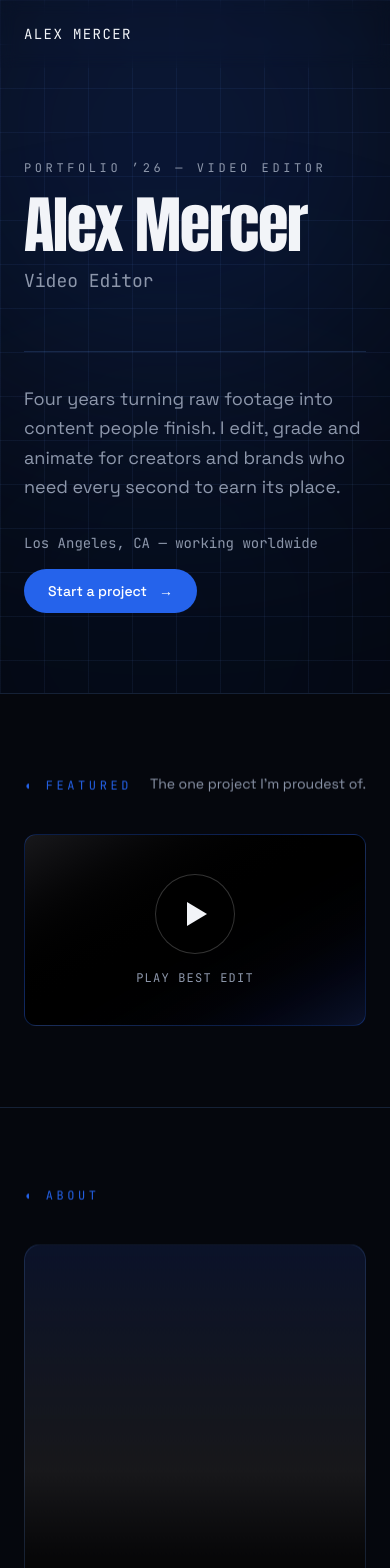
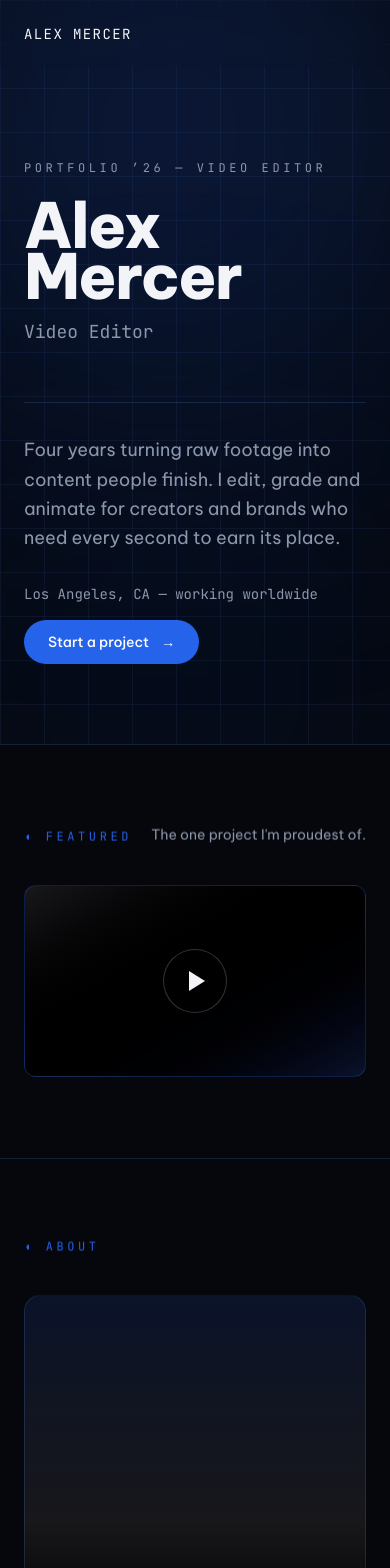
Before and after one commit to dtHvinh/khoa-portfolio2, a Next.js app: page / in a window 390 px wide. Shown: the top 1568 px of the page. Built offline with nearby package versions, Linux system fonts and the light colour scheme.

Commit message:
add motion graphic section

```diff
--- /dev/null
+++ b/app/components/SectionDivider.tsx
@@ -0,0 +1,23 @@
+import Reveal from "./Reveal";
+
+type SectionDividerProps = {
+  title: string;
+  subtitle: string;
+};
+
+/** Full-width section break: big headline over the grid/glow background, used between major page sections. */
+export default function SectionDivider({ title, subtitle }: SectionDividerProps) {
+  return (
+    <section className="relative overflow-hidden border-t border-line bg-grid px-6 py-24 text-center sm:px-10">
+      <div className="pointer-events-none absolute left-1/2 top-1/2 h-[400px] w-[600px] -translate-x-1/2 -translate-y-1/2 rounded-full bg-accent/15 blur-[140px]" />
+      <Reveal className="relative">
+        <h2 className="font-extrabold text-[13vw] leading-none tracking-tight sm:text-[7vw]">
+          {title}
+        </h2>
+        <p className="mt-3 font-mono text-sm uppercase tracking-[0.3em] text-muted">
+          {subtitle}
+        </p>
+      </Reveal>
+    </section>
+  );
+}
--- /dev/null
+++ b/app/components/VideoFrame.tsx
@@ -0,0 +1,31 @@
+type VideoFrameProps = {
+  title: string;
+  embedUrl?: string;
+};
+
+/** A 16:9 video frame — renders an embed if a URL is provided, otherwise a play affordance placeholder. */
+export default function VideoFrame({ title, embedUrl }: VideoFrameProps) {
+  return (
+    <div className="group relative aspect-video w-full overflow-hidden rounded-xl border border-accent/30 bg-gradient-to-br from-zinc-900 via-black to-blue-950/40">
+      {embedUrl ? (
+        <iframe
+          className="h-full w-full"
+          src={embedUrl}
+          title={title}
+          allow="accelerometer; autoplay; clipboard-write; encrypted-media; gyroscope; picture-in-picture"
+          allowFullScreen
+        />
+      ) : (
+        <button
+          type="button"
+          className="absolute inset-0 flex flex-col items-center justify-center gap-3 focus-visible:outline focus-visible:outline-2 focus-visible:outline-offset-2 focus-visible:outline-accent"
+          aria-label={`Play ${title}`}
+        >
+          <span className="flex h-16 w-16 items-center justify-center rounded-full border border-white/20 bg-black/40 backdrop-blur transition-transform duration-500 group-hover:scale-110">
+            <span className="ml-1 block h-0 w-0 border-y-[10px] border-l-[16px] border-y-transparent border-l-foreground" />
+          </span>
+        </button>
+      )}
+    </div>
+  );
+}
--- a/app/globals.css
+++ b/app/globals.css
@@ -16,7 +16,6 @@
   --color-accent: var(--accent);
   --font-sans: var(--font-display);
   --font-mono: var(--font-mono-label);
-  --font-impact: var(--font-anton);
 }
 
 html {
--- a/app/layout.tsx
+++ b/app/layout.tsx
@@ -1,23 +1,17 @@
 import type { Metadata } from "next";
-import { Space_Grotesk, JetBrains_Mono, Anton } from "next/font/google";
+import { Be_Vietnam_Pro, JetBrains_Mono } from "next/font/google";
 import "./globals.css";
 
-const display = Space_Grotesk({
+const display = Be_Vietnam_Pro({
   variable: "--font-display",
   subsets: ["latin"],
-  weight: ["400", "500", "700"],
+  weight: ["300", "400", "500", "600", "700", "800", "900"],
 });
 
 const mono = JetBrains_Mono({
   variable: "--font-mono-label",
   subsets: ["latin"],
   weight: ["400", "500"],
-});
-
-const impact = Anton({
-  variable: "--font-anton",
-  subsets: ["latin"],
-  weight: "400",
 });
 
 export const metadata: Metadata = {
@@ -34,7 +28,7 @@ export default function RootLayout({
   return (
     <html
       lang="en"
-      className={`${display.variable} ${mono.variable} ${impact.variable} h-full antialiased`}
+      className={`${display.variable} ${mono.variable} h-full antialiased`}
     >
       <body className="min-h-full bg-background text-foreground">
         {children}
--- a/app/page.tsx
+++ b/app/page.tsx
@@ -1,5 +1,6 @@
 import Reveal from "./components/Reveal";
-import BeforeAfter from "./components/BeforeAfter";
+import VideoFrame from "./components/VideoFrame";
+import SectionDivider from "./components/SectionDivider";
 
 /* ------------------------------------------------------------------ */
 /*  Content — edit everything here. Placeholder copy for now.          */
@@ -58,11 +59,50 @@ const EXPERIENCE = [
 
 const SOFTWARE = ["Pr", "Ae", "Ps", "Ai", "DR"];
 
-const PROJECTS = [
-  { channel: "Gameplay Central", category: "Gaming Highlights" },
-  { channel: "Tech Unboxed", category: "Tech Review" },
-  { channel: "Nova VT", category: "VTuber Clips" },
-  { channel: "Northlight Media", category: "Brand Campaign" },
+const VIDEO_PROJECTS = [
+  {
+    title: "Gameplay Central — Highlight Reel",
+    caption: "Channel: Gameplay Central · Gaming Highlights",
+    embedUrl: "", // e.g. "https://www.youtube.com/embed/VIDEO_ID"
+  },
+  {
+    title: "Tech Unboxed — Review Edit",
+    caption: "Channel: Tech Unboxed · Tech Review",
+    embedUrl: "",
+  },
+  {
+    title: "Nova VT — Clip Compilation",
+    caption: "Channel: Nova VT · VTuber Clips",
+    embedUrl: "",
+  },
+  {
+    title: "Northlight Media — Brand Spot",
+    caption: "Channel: Northlight Media · Brand Campaign",
+    embedUrl: "",
+  },
+];
+
+const MOTION_PROJECTS = [
+  {
+    title: "Kinetic Logo Reveal",
+    caption: "Motion Graphics · Logo Animation",
+    embedUrl: "",
+  },
+  {
+    title: "Lower Thirds Pack",
+    caption: "Motion Graphics · Broadcast Package",
+    embedUrl: "",
+  },
+  {
+    title: "Title Sequence",
+    caption: "Motion Graphics · Title Design",
+    embedUrl: "",
+  },
+  {
+    title: "Explainer Animation",
+    caption: "Motion Graphics · Explainer",
+    embedUrl: "",
+  },
 ];
 
 const SERVICES = [
@@ -116,6 +156,9 @@ export default function Home() {
             <a href="#work" className="transition-colors hover:text-accent">
               Work
             </a>
+            <a href="#motion-graphics" className="transition-colors hover:text-accent">
+              Motion
+            </a>
             <a href="#services" className="transition-colors hover:text-accent">
               Services
             </a>
@@ -137,7 +180,7 @@ export default function Home() {
           <p className="mb-6 font-mono text-xs tracking-[0.3em] text-muted uppercase">
             Portfolio ’26 — {EDITOR.role}
           </p>
-          <h1 className="font-impact text-[16vw] leading-[0.82] tracking-tight sm:text-[11vw]">
+          <h1 className="font-extrabold text-[16vw] leading-[0.82] tracking-tight sm:text-[11vw]">
             {EDITOR.name}
           </h1>
           <p className="mt-4 font-mono text-lg text-muted sm:text-xl">
@@ -173,30 +216,7 @@ export default function Home() {
             <p className="max-w-xs text-sm text-muted">{FEATURED.caption}</p>
           </Reveal>
           <Reveal>
-            <div className="group relative aspect-video w-full overflow-hidden rounded-xl border border-accent/30 bg-gradient-to-br from-zinc-900 via-black to-blue-950/40">
-              {FEATURED.embedUrl ? (
-                <iframe
-                  className="h-full w-full"
-                  src={FEATURED.embedUrl}
-                  title={FEATURED.title}
-                  allow="accelerometer; autoplay; clipboard-write; encrypted-media; gyroscope; picture-in-picture"
-                  allowFullScreen
-                />
-              ) : (
-                <button
-                  type="button"
-                  className="absolute inset-0 flex flex-col items-center justify-center gap-4 focus-visible:outline focus-visible:outline-2 focus-visible:outline-offset-2 focus-visible:outline-accent"
-                  aria-label={`Play ${FEATURED.title}`}
-                >
-                  <span className="flex h-20 w-20 items-center justify-center rounded-full border border-white/20 bg-black/40 backdrop-blur transition-transform duration-500 group-hover:scale-110">
-                    <span className="ml-1 block h-0 w-0 border-y-[12px] border-l-[20px] border-y-transparent border-l-foreground" />
-                  </span>
-                  <span className="font-mono text-xs tracking-widest text-muted uppercase">
-                    Play {FEATURED.title}
-                  </span>
-                </button>
-              )}
-            </div>
+            <VideoFrame title={FEATURED.title} embedUrl={FEATURED.embedUrl} />
           </Reveal>
         </div>
       </section>
@@ -212,16 +232,16 @@ export default function Home() {
           <div className="mt-10 grid gap-10 lg:grid-cols-[280px_1fr]">
             <Reveal>
               <div className="relative aspect-[3/4] overflow-hidden rounded-2xl border border-line bg-gradient-to-b from-blue-950/40 via-zinc-900 to-black">
-                <span className="absolute bottom-4 left-4 font-impact text-4xl text-white/10">
+                <span className="absolute bottom-4 left-4 font-extrabold text-4xl text-white/10">
                   {INITIALS}
                 </span>
               </div>
             </Reveal>
             <div className="grid gap-10 sm:grid-cols-2">
               <Reveal>
-                <h3 className="font-impact text-2xl tracking-tight">Bio</h3>
+                <h3 className="font-extrabold text-2xl tracking-tight">Bio</h3>
                 <p className="mt-4 leading-relaxed text-muted">{EDITOR.bio}</p>
-                <h3 className="mt-10 font-impact text-2xl tracking-tight">
+                <h3 className="mt-10 font-extrabold text-2xl tracking-tight">
                   Skills
                 </h3>
                 <ul className="mt-4 space-y-2">
@@ -234,7 +254,7 @@ export default function Home() {
                 </ul>
               </Reveal>
               <Reveal delay={100}>
-                <h3 className="font-impact text-2xl tracking-tight">
+                <h3 className="font-extrabold text-2xl tracking-tight">
                   Experience
                 </h3>
                 <div className="mt-4 space-y-6">
@@ -259,7 +279,7 @@ export default function Home() {
                     </div>
                   ))}
                 </div>
-                <h3 className="mt-10 font-impact text-2xl tracking-tight">
+                <h3 className="mt-10 font-extrabold text-2xl tracking-tight">
                   Software
                 </h3>
                 <div className="mt-4 flex flex-wrap gap-3">
@@ -278,38 +298,46 @@ export default function Home() {
         </div>
       </section>
 
-      {/* ---------- Work divider ---------- */}
-      <section className="relative overflow-hidden border-t border-line bg-grid px-6 py-24 text-center sm:px-10">
-        <div className="pointer-events-none absolute left-1/2 top-1/2 h-[400px] w-[600px] -translate-x-1/2 -translate-y-1/2 rounded-full bg-accent/15 blur-[140px]" />
-        <Reveal className="relative">
-          <h2 className="font-impact text-[13vw] leading-none tracking-tight sm:text-[7vw]">
-            Video Editing
-          </h2>
-          <p className="mt-3 font-mono text-sm uppercase tracking-[0.3em] text-muted">
-            Selected Work
-          </p>
-        </Reveal>
-      </section>
+      {/* ---------- Video Editing ---------- */}
+      <SectionDivider title="Video Editing" subtitle="Selected Work" />
 
-      {/* ---------- Selected Work ---------- */}
       <section id="work" className="px-6 py-20 sm:px-10 sm:py-28">
-        <div className="mx-auto max-w-7xl space-y-16">
+        <div className="mx-auto max-w-7xl">
           <Reveal>
-            <p className="max-w-xl text-sm text-muted">
+            <p className="mb-12 max-w-xl text-sm text-muted">
               Disclaimer: the projects shown below were edited by me
               exclusively to demonstrate my editing skills. All original
               material belongs to its respective creators.
             </p>
           </Reveal>
-          {PROJECTS.map((project, i) => (
-            <Reveal key={project.channel} delay={(i % 2) * 100}>
-              <BeforeAfter
-                index={i + 1}
-                channel={project.channel}
-                category={project.category}
-              />
-            </Reveal>
-          ))}
+          <div className="grid gap-10 sm:grid-cols-2">
+            {VIDEO_PROJECTS.map((project, i) => (
+              <Reveal key={project.title} delay={(i % 2) * 100}>
+                <VideoFrame title={project.title} embedUrl={project.embedUrl} />
+                <p className="mt-4 font-mono text-xs tracking-[0.15em] text-muted uppercase">
+                  {project.caption}
+                </p>
+              </Reveal>
+            ))}
+          </div>
+        </div>
+      </section>
+
+      {/* ---------- Motion Graphics ---------- */}
+      <SectionDivider title="Motion Graphics" subtitle="Selected Work" />
+
+      <section id="motion-graphics" className="px-6 py-20 sm:px-10 sm:py-28">
+        <div className="mx-auto max-w-7xl">
+          <div className="grid gap-10 sm:grid-cols-2">
+            {MOTION_PROJECTS.map((project, i) => (
+              <Reveal key={project.title} delay={(i % 2) * 100}>
+                <VideoFrame title={project.title} embedUrl={project.embedUrl} />
+                <p className="mt-4 font-mono text-xs tracking-[0.15em] text-muted uppercase">
+                  {project.caption}
+                </p>
+              </Reveal>
+            ))}
+          </div>
         </div>
       </section>
 
@@ -317,7 +345,7 @@ export default function Home() {
       <section id="services" className="border-t border-line px-6 py-20 sm:px-10 sm:py-28">
         <div className="mx-auto max-w-7xl">
           <Reveal>
-            <h2 className="mb-12 font-impact text-4xl tracking-tight sm:text-6xl">
+            <h2 className="mb-12 font-extrabold text-4xl tracking-tight sm:text-6xl">
               What I do
             </h2>
           </Reveal>
@@ -350,7 +378,7 @@ export default function Home() {
             <p className="font-mono text-xs tracking-[0.3em] text-accent uppercase">
               ◖ Contact
             </p>
-            <h2 className="mt-6 font-impact text-[16vw] leading-[0.85] tracking-tight sm:text-[10vw]">
+            <h2 className="mt-6 font-extrabold text-[16vw] leading-[0.85] tracking-tight sm:text-[10vw]">
               Thank You!
             </h2>
             <div className="mt-10 flex flex-wrap gap-4">
```
Also changed, not shown: app/components/BeforeAfter.tsx (deleted, +0 -32 lines).
